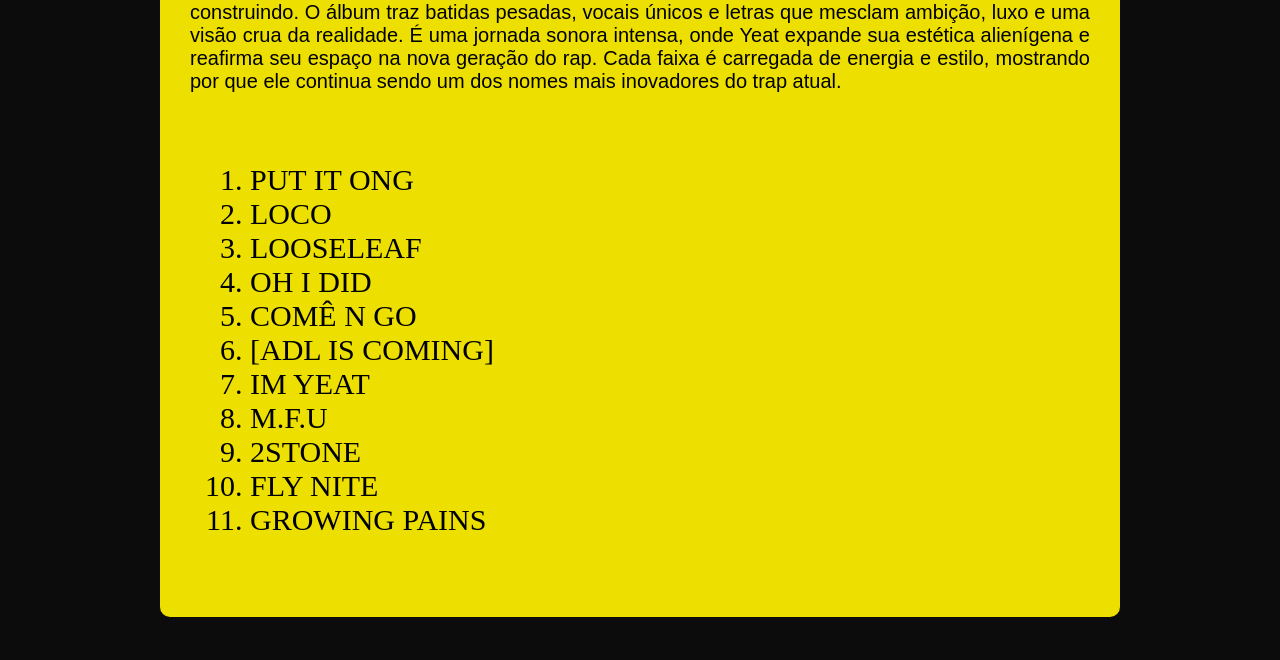
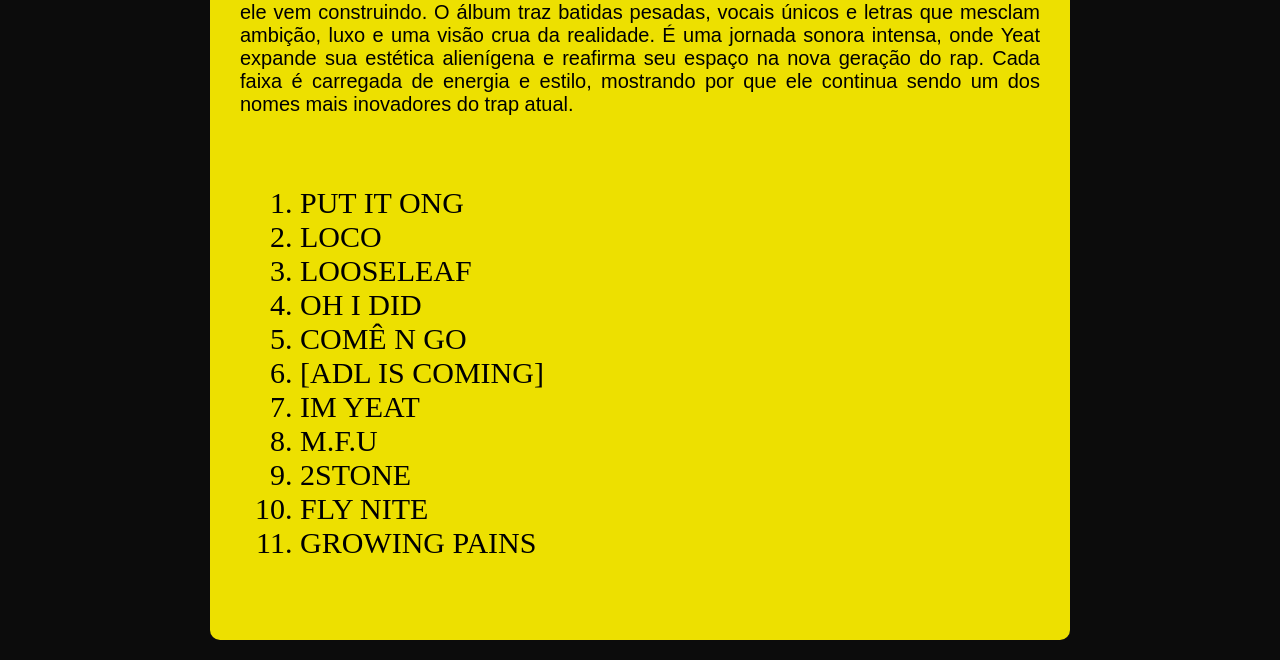
Before and after one commit to PauloGit00/projeto-yeat, a plain HTML site: page index.html in a window 1280 px wide. Shown: the part 675-1335 px from the top of the page. Before the commit the page ends 1312 px from the top, so only its background shows below. Drawn offline with Linux system fonts and the light colour scheme.

Commit message:
responsivos

```diff
--- a/style.css
+++ b/style.css
@@ -77,8 +77,8 @@ img{
 
 main {
     background-color: var(--cor01);
-    min-width: 320px;
-    max-width: 900px;
+    min-width: 300px;
+    max-width: 800px;
     margin: 20px auto 20px auto;
 
     color: white;
```
